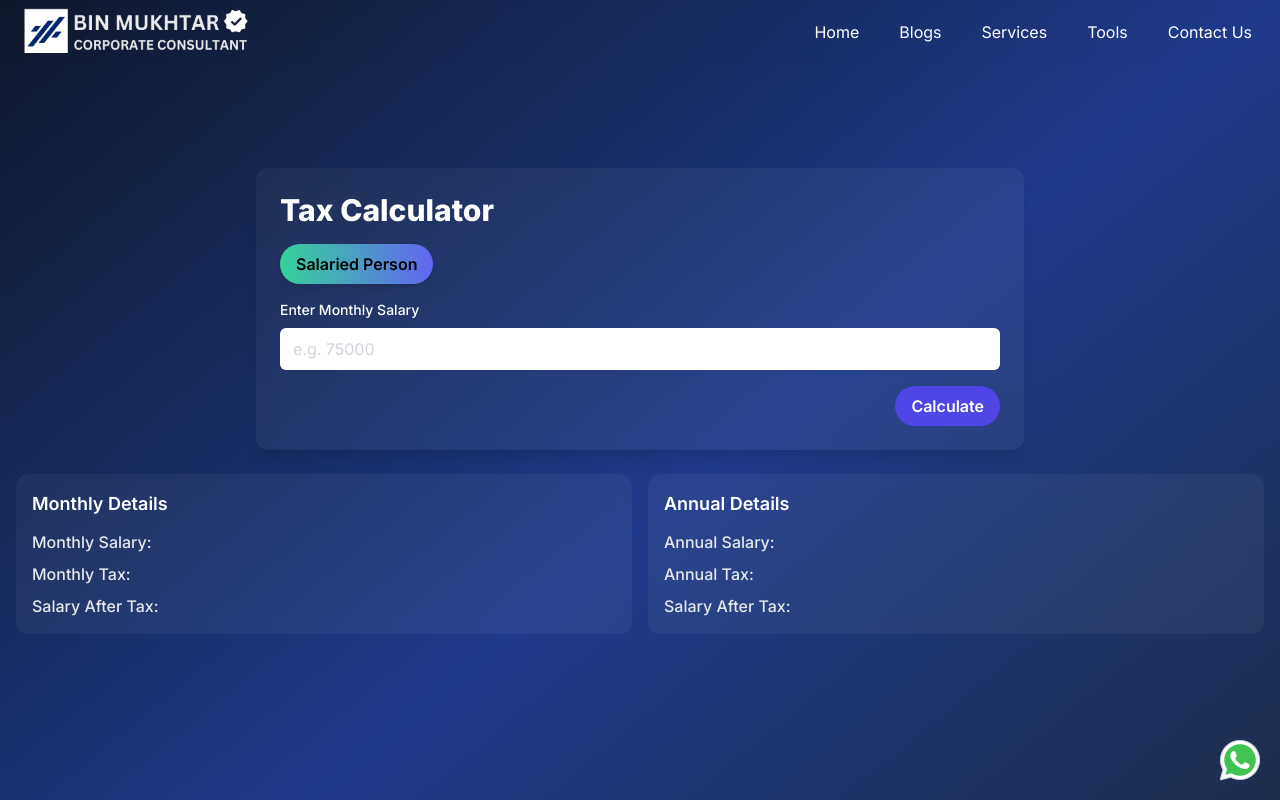
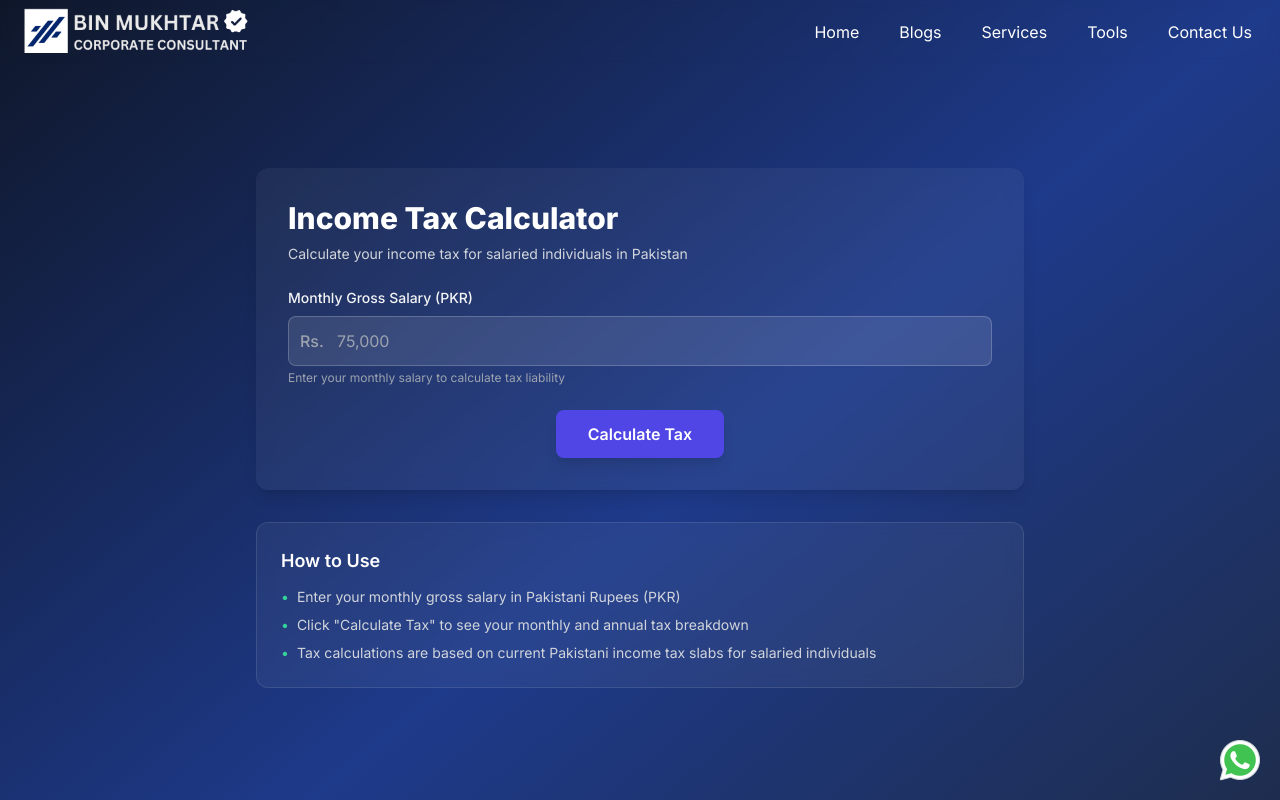
Before and after one commit to dev-rfgul/bin-mukhtar, a Next.js app: page /tools in a window 1280 px wide. Shown: the top 800 px of the page. Built offline with nearby package versions, Linux system fonts and the light colour scheme; what lightswind would draw is missing.

Commit message:
enhance tax calculator UI and functionality: update success notification, format salary input, and improve layout for better user experience

```diff
--- a/app/tools/Calculator.js
+++ b/app/tools/Calculator.js
@@ -4,7 +4,7 @@ import { ToastContainer, toast } from "react-toastify";
 import "react-toastify/dist/ReactToastify.css";
 
 function Calculator() {
-  const notify = () => toast("Your tax has been calculated!");
+  const notify = () => toast.success("Tax calculation completed successfully!");
 
   const [monthlySalary, setMonthlySalary] = useState("");
   const [annualSalary, setAnnualSalary] = useState("");
@@ -14,12 +14,23 @@ function Calculator() {
   const autoScroll = () => {
     window.scrollTo({
       top: 500,
-      behavior: "smooth", // Optional: makes the scroll smooth
+      behavior: "smooth",
+    });
+  };
+
+  // Format number with commas for thousands
+  const formatNumber = (num) => {
+    if (!num) return "";
+    return parseFloat(num).toLocaleString('en-US', {
+      minimumFractionDigits: 2,
+      maximumFractionDigits: 2
     });
   };
 
   const handleMonthlySalaryChange = (e) => {
-    setMonthlySalary(e.target.value);
+    // Allow only numbers and decimal point
+    const value = e.target.value.replace(/[^\d.]/g, '');
+    setMonthlySalary(value);
   };
 
   const calculateSalariedTax = () => {
@@ -60,86 +71,108 @@ function Calculator() {
   };
 
   return (
-    <div className="pt-24 md:pt-28 lg:pt-32  min-h-screen text-white">
+    <div className="pt-24 md:pt-28 lg:pt-32 min-h-screen text-white">
       <div className="container mx-auto px-4 py-10">
-        <div className="max-w-3xl mx-auto bg-white/5 backdrop-blur rounded-xl p-6 shadow-lg">
-          <h1 className="text-2xl md:text-3xl font-extrabold mb-4 text-white">Tax Calculator</h1>
+        <div className="max-w-3xl mx-auto bg-white/5 backdrop-blur rounded-xl p-6 md:p-8 shadow-lg">
+          <h1 className="text-2xl md:text-3xl font-extrabold mb-2 text-white">Income Tax Calculator</h1>
+          <p className="text-gray-300 text-sm mb-6">Calculate your income tax for salaried individuals in Pakistan</p>
 
-          <div className="mb-4 flex gap-3">
-            <button
-              className="px-4 py-2 rounded-full bg-gradient-to-r from-emerald-400 to-indigo-500 text-black font-semibold shadow-md"
-              onClick={calculateSalariedTax}
-            >
-              Salaried Person
-            </button>
-          </div>
-
-          <div className="w-full">
-            <label className="block text-black-200 text-sm font-medium mb-2" htmlFor="monthlySalary">
-              Enter Monthly Salary
+          <div className="w-full mb-6">
+            <label className="block text-gray-100 text-sm font-medium mb-2" htmlFor="monthlySalary">
+              Monthly Gross Salary (PKR)
             </label>
+            <div className="relative">
+              <span className="absolute left-3 top-1/2 -translate-y-1/2 text-gray-400 font-medium">Rs.</span>
               <input
                 id="monthlySalary"
-              className="w-full rounded-md border border-white/10 bg-white/3 py-2 px-3 text-black placeholder:text-gray-300 focus:outline-none focus:ring-2 focus:ring-emerald-300"
+                className="w-full rounded-lg border border-white/20 bg-white/10 py-3 pl-12 pr-4 text-white placeholder:text-gray-400 focus:outline-none focus:ring-2 focus:ring-emerald-400 focus:border-transparent"
                 type="text"
                 value={monthlySalary}
                 onChange={handleMonthlySalaryChange}
-              placeholder="e.g. 75000"
+                placeholder="75,000"
               />
             </div>
+            <p className="text-xs text-gray-400 mt-1">Enter your monthly salary to calculate tax liability</p>
+          </div>
 
-          <div className="mt-4 flex justify-end">
+          <div className="flex justify-center">
             <button
-              className="inline-flex items-center gap-2 px-4 py-2 rounded-full bg-indigo-600 hover:bg-indigo-500 text-white font-semibold"
+              className="w-full md:w-auto px-8 py-3 rounded-lg bg-indigo-600 hover:bg-indigo-500 text-white font-semibold shadow-lg transition-all duration-200 hover:shadow-xl"
               onClick={() => {
                 autoScroll();
                 calculateSalariedTax();
               }}
             >
-              Calculate
+              Calculate Tax
             </button>
           </div>
 
-          <ToastContainer />
+          <ToastContainer position="top-center" autoClose={3000} />
         </div>
 
-        <div className="mt-6 grid grid-cols-1 md:grid-cols-2 gap-4">
-          <div className="bg-white/5 backdrop-blur rounded-xl p-4">
-            <h2 className="text-lg font-semibold text-white mb-3">Monthly Details</h2>
-            <div className="space-y-2 text-gray-200">
-              <div className="flex justify-between">
-                <span className="font-medium">Monthly Salary:</span>
-                <span>{monthlySalary}</span>
+        {(monthlyTax || annualTax) && (
+          <div className="mt-8 grid grid-cols-1 md:grid-cols-2 gap-6 max-w-3xl mx-auto">
+            <div className="bg-white/5 backdrop-blur rounded-xl p-6 border border-white/10">
+              <h2 className="text-xl font-bold text-white mb-4 pb-2 border-b border-white/20">Monthly Breakdown</h2>
+              <div className="space-y-3">
+                <div className="flex justify-between items-center">
+                  <span className="text-gray-300 text-sm">Gross Salary:</span>
+                  <span className="font-semibold text-white">Rs. {formatNumber(monthlySalary)}</span>
                 </div>
-              <div className="flex justify-between">
-                <span className="font-medium">Monthly Tax:</span>
-                <span>{monthlyTax}</span>
+                <div className="flex justify-between items-center">
+                  <span className="text-gray-300 text-sm">Tax Deduction:</span>
+                  <span className="font-semibold text-red-400">Rs. {formatNumber(monthlyTax)}</span>
                 </div>
-              <div className="flex justify-between">
-                <span className="font-medium">Salary After Tax:</span>
-                <span>{monthlySalary ? (monthlySalary - monthlyTax).toFixed(2) : ""}</span>
+                <div className="pt-2 border-t border-white/20">
+                  <div className="flex justify-between items-center">
+                    <span className="text-gray-100 font-medium">Net Salary:</span>
+                    <span className="font-bold text-emerald-400 text-lg">Rs. {formatNumber((monthlySalary - monthlyTax).toFixed(2))}</span>
+                  </div>
                 </div>
               </div>
             </div>
 
-          <div className="bg-white/5 backdrop-blur rounded-xl p-4">
-            <h2 className="text-lg font-semibold text-white mb-3">Annual Details</h2>
-            <div className="space-y-2 text-gray-200">
-              <div className="flex justify-between">
-                <span className="font-medium">Annual Salary:</span>
-                <span>{annualSalary}</span>
+            <div className="bg-white/5 backdrop-blur rounded-xl p-6 border border-white/10">
+              <h2 className="text-xl font-bold text-white mb-4 pb-2 border-b border-white/20">Annual Projection</h2>
+              <div className="space-y-3">
+                <div className="flex justify-between items-center">
+                  <span className="text-gray-300 text-sm">Gross Salary:</span>
+                  <span className="font-semibold text-white">Rs. {formatNumber(annualSalary)}</span>
                 </div>
-              <div className="flex justify-between">
-                <span className="font-medium">Annual Tax:</span>
-                <span>{annualTax}</span>
+                <div className="flex justify-between items-center">
+                  <span className="text-gray-300 text-sm">Tax Deduction:</span>
+                  <span className="font-semibold text-red-400">Rs. {formatNumber(annualTax)}</span>
                 </div>
-              <div className="flex justify-between">
-                <span className="font-medium">Salary After Tax:</span>
-                <span>{annualSalary ? (annualSalary - annualTax).toFixed(2) : ""}</span>
+                <div className="pt-2 border-t border-white/20">
+                  <div className="flex justify-between items-center">
+                    <span className="text-gray-100 font-medium">Net Salary:</span>
+                    <span className="font-bold text-emerald-400 text-lg">Rs. {formatNumber((annualSalary - annualTax).toFixed(2))}</span>
                   </div>
                 </div>
               </div>
             </div>
+          </div>
+        )}
+
+        {!monthlyTax && !annualTax && (
+          <div className="mt-8 max-w-3xl mx-auto bg-white/5 backdrop-blur rounded-xl p-6 border border-white/10">
+            <h3 className="text-lg font-semibold text-white mb-3">How to Use</h3>
+            <ul className="space-y-2 text-gray-300 text-sm">
+              <li className="flex items-start">
+                <span className="text-emerald-400 mr-2">•</span>
+                <span>Enter your monthly gross salary in Pakistani Rupees (PKR)</span>
+              </li>
+              <li className="flex items-start">
+                <span className="text-emerald-400 mr-2">•</span>
+                <span>Click "Calculate Tax" to see your monthly and annual tax breakdown</span>
+              </li>
+              <li className="flex items-start">
+                <span className="text-emerald-400 mr-2">•</span>
+                <span>Tax calculations are based on current Pakistani income tax slabs for salaried individuals</span>
+              </li>
+            </ul>
+          </div>
+        )}
       </div>
     </div>
   );
```
Lines whose indentation alone changed are shown as unchanged.
